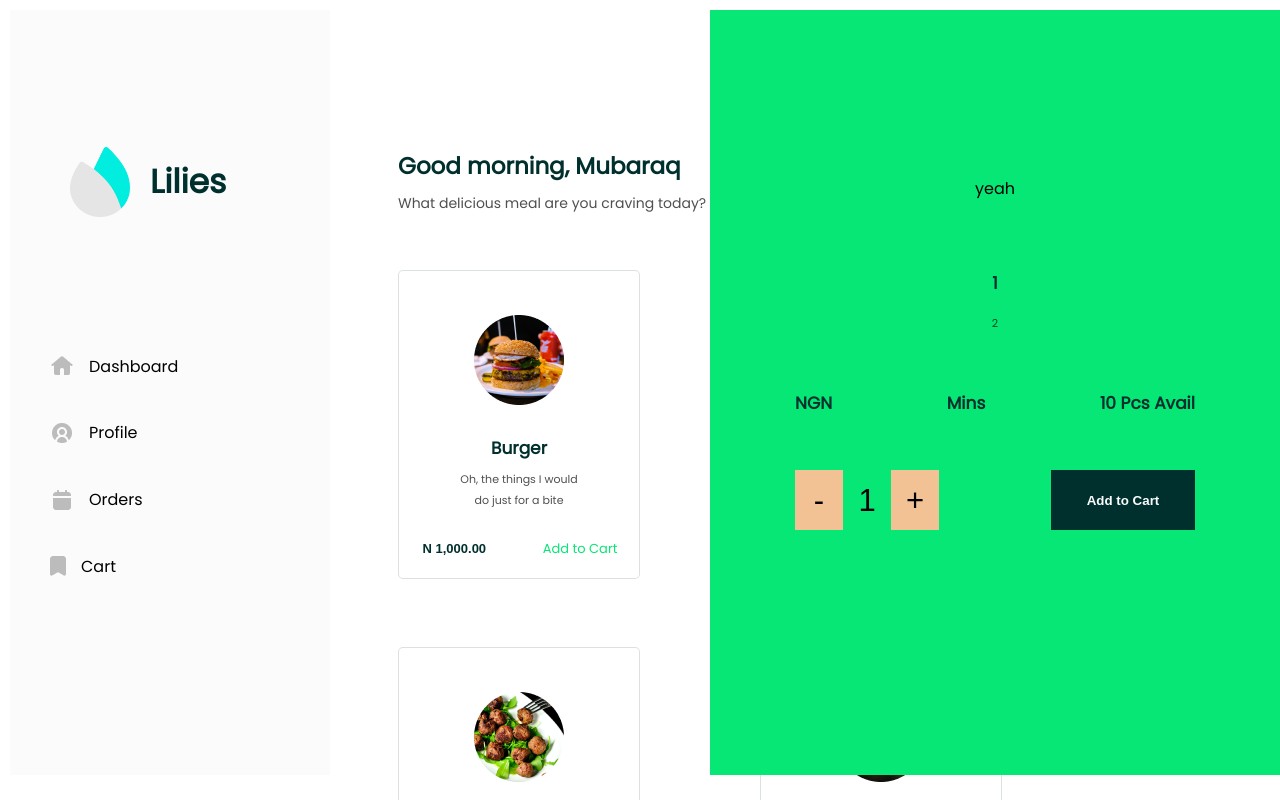
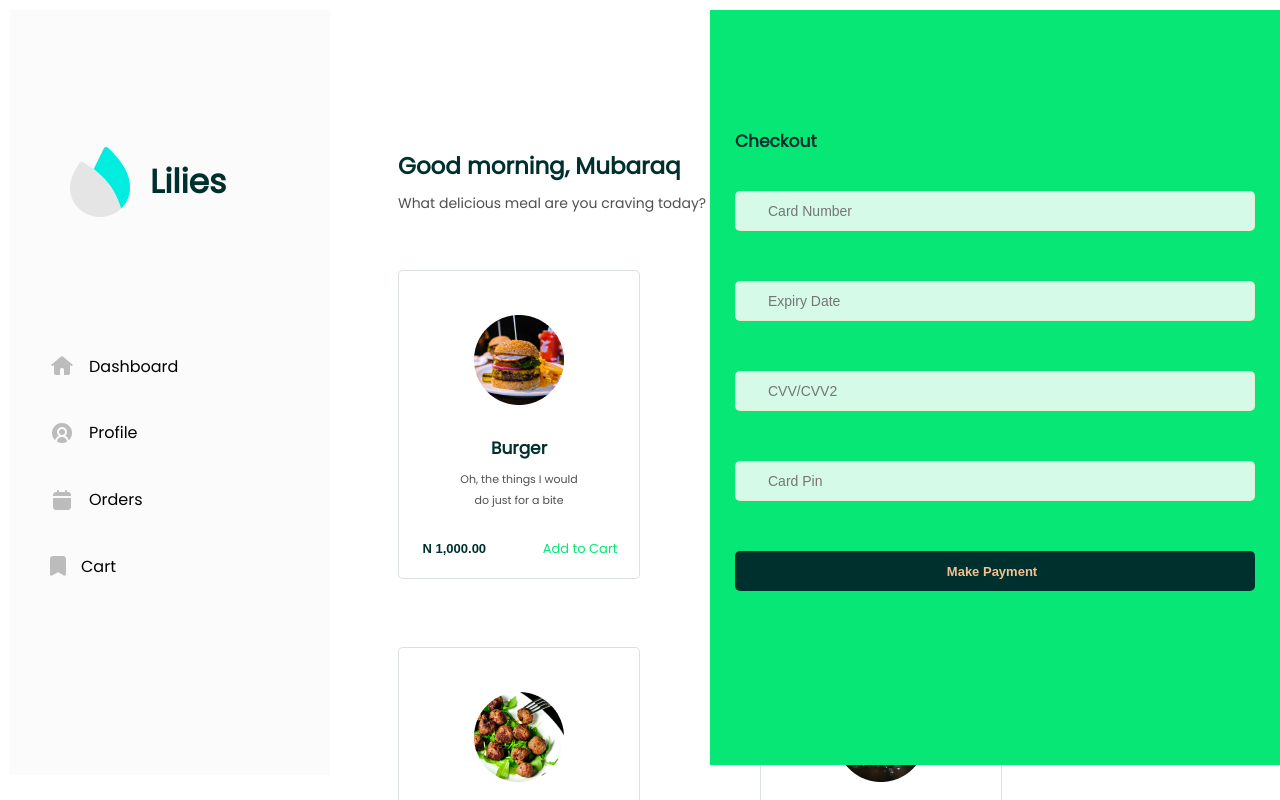
Before and after one commit to MubarakMKay/Food-App, a React (Create React App) app: page /dashboard in a window 1280 px wide. Shown: the top 800 px of the page. Built offline with nearby package versions, Linux system fonts and the light colour scheme.

Commit message:
modified:   src/Components/Dashboard/DashboardCheckout.js 	modified:   src/Pages/Dashboard.js 	modified:   src/Styles/Dashboard.css

```diff
--- a/src/Components/Dashboard/DashboardCheckout.js
+++ b/src/Components/Dashboard/DashboardCheckout.js
@@ -1,7 +1,14 @@
 const DashboardCheckout = () => {
     return (
         <div className="dashboardCheckout">
-
+            <h1 className="dashboardCheckoutHeader">Checkout</h1>
+            <form className="dashboardCheckoutForm">
+                <input type="number" name="CardNumber" id="" placeholder="Card Number"/>
+                <input type="number" name="ExpiryDate" id="" placeholder="Expiry Date"/>
+                <input type="number" name="CVV" id="" placeholder="CVV/CVV2"/>
+                <input type="number" name="CardPin" id="" placeholder="Card Pin"/>
+                <input type="submit" name="" id="" value="Make Payment"/>
+            </form>
         </div>
      );
 }
--- a/src/Pages/Dashboard.js
+++ b/src/Pages/Dashboard.js
@@ -1,4 +1,5 @@
-import DashboardItem from "../Components/Dashboard/DashboardItem";
+// import DashboardItem from "../Components/Dashboard/DashboardItem";
+import DashboardCheckout from "../Components/Dashboard/DashboardCheckout";
 import DashboardOriginal from "../Components/Dashboard/DashboardOriginal";
 import '../Styles/Dashboard.css'
 
@@ -6,7 +7,8 @@ const Dashboard = () => {
     return (
         <div className="dashboard">
             <DashboardOriginal />
-            <DashboardItem />
+            {/* <DashboardItem /> */}
+            <DashboardCheckout />
         </div>
      );
 }
--- a/src/Styles/Dashboard.css
+++ b/src/Styles/Dashboard.css
@@ -198,7 +198,6 @@
     top: 10px;
     right: 0;
     height: 80vh;
-    float: right;
     background-color: #06E775;
     display: flex;
     flex-direction: column;
@@ -269,3 +268,56 @@
     color: #FBFBFB;
     border: 0;
 }
+
+/* Dashboard Checkout */
+
+.dashboardCheckout {
+    padding: 115px 25px 0 25px;
+    width: 520px;
+    position: fixed;
+    top: 10px;
+    right: 0;
+    height: 80vh;
+    background-color: #06E775;
+    display: flex;
+    flex-direction: column;
+    row-gap: 33px;
+    align-items: center;
+}
+.dashboardCheckoutHeader {
+    align-self: flex-start;
+    font-weight: 600;
+    font-size: 17px;
+    line-height: 33px;
+    color: #00302E;
+    margin: 0;
+}
+.dashboardCheckoutForm {
+    width: 100%;
+    display: flex;
+    flex-direction: column;
+    row-gap: 50px;
+    align-items: flex-start;
+}
+.dashboardCheckoutForm input {
+    width: 100%;
+    height: 40px;
+    background-color: rgba(255, 255, 255, 0.83);
+    border: 1px solid rgba(251, 221, 187, 0.51);
+    border-radius: 5px;
+    padding-left: 32px;
+    box-sizing: border-box;
+    font-weight: 400;
+    font-size: 14px;
+    line-height: 33px;
+    color: rgba(0, 48, 46, 0.53);
+}
+.dashboardCheckoutForm input:nth-of-type(5) {
+    background-color: #00302E;;
+    border: 0;
+    border-radius: 5px;
+    padding-left: 0;
+    font-weight: 600;
+    font-size: 13px;
+    line-height: 27px;
+    color: #F3C294;}
```
